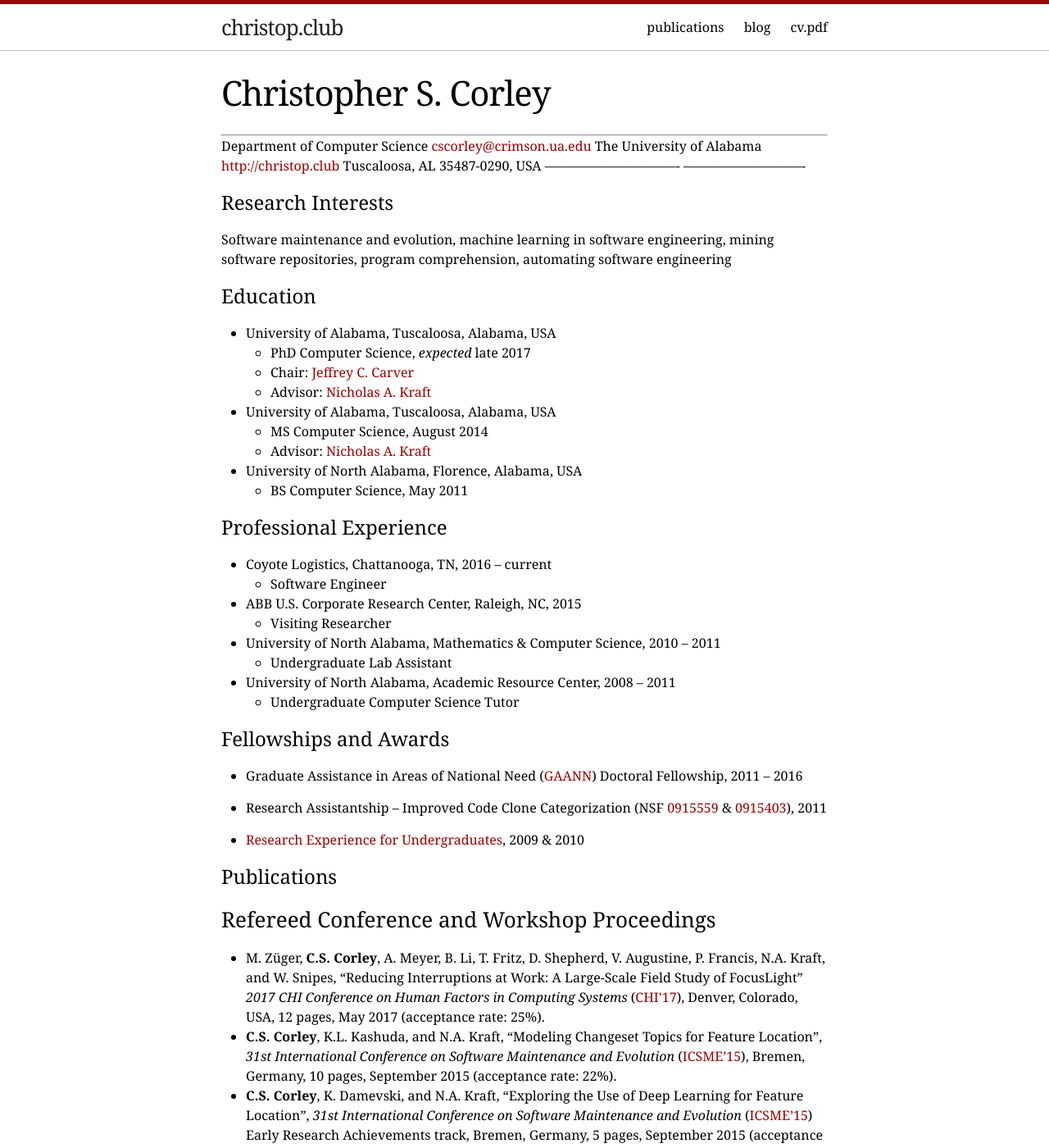
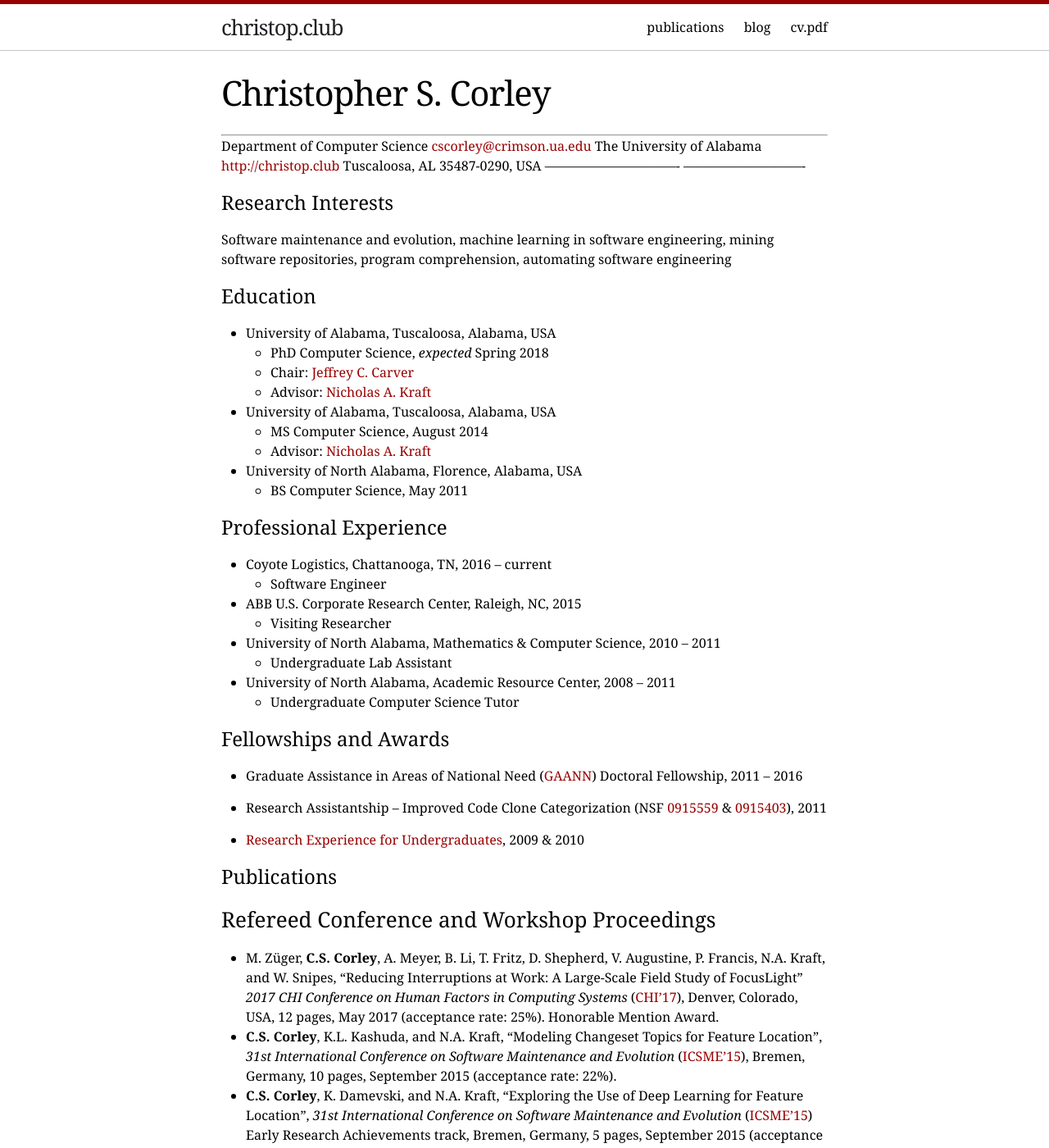
Before and after one commit to cscorley/cscorley.github.io, a Jekyll site: the page built from vita.md, in a window 1280 px wide and 1400 px high. Shown: the whole window at 82% size. Built offline with Jekyll 4.4.1, drawn with Linux system fonts in a browser that asks for light colours.

Commit message:
last time i update this expected date i swear

```diff
--- a/vita.md
+++ b/vita.md
@@ -51,7 +51,7 @@ Education
 =========
 
 - University of Alabama, Tuscaloosa, Alabama, USA
-    - PhD Computer Science, *expected* late 2017
+    - PhD Computer Science, *expected* Spring 2018
     - Chair: [Jeffrey C. Carver][]
     - Advisor: [Nicholas A. Kraft][]
 
@@ -108,6 +108,7 @@ Publications
     ([CHI'17][]),
     Denver, Colorado, USA, 12 pages, May 2017
     (acceptance rate: 25%).
+    Honorable Mention Award.
 - **C.S. Corley**, K.L. Kashuda, and N.A. Kraft,
     "Modeling Changeset Topics for Feature Location",
     *31st International Conference on Software Maintenance and Evolution*
```
Also changed, not shown: 1 other file.
